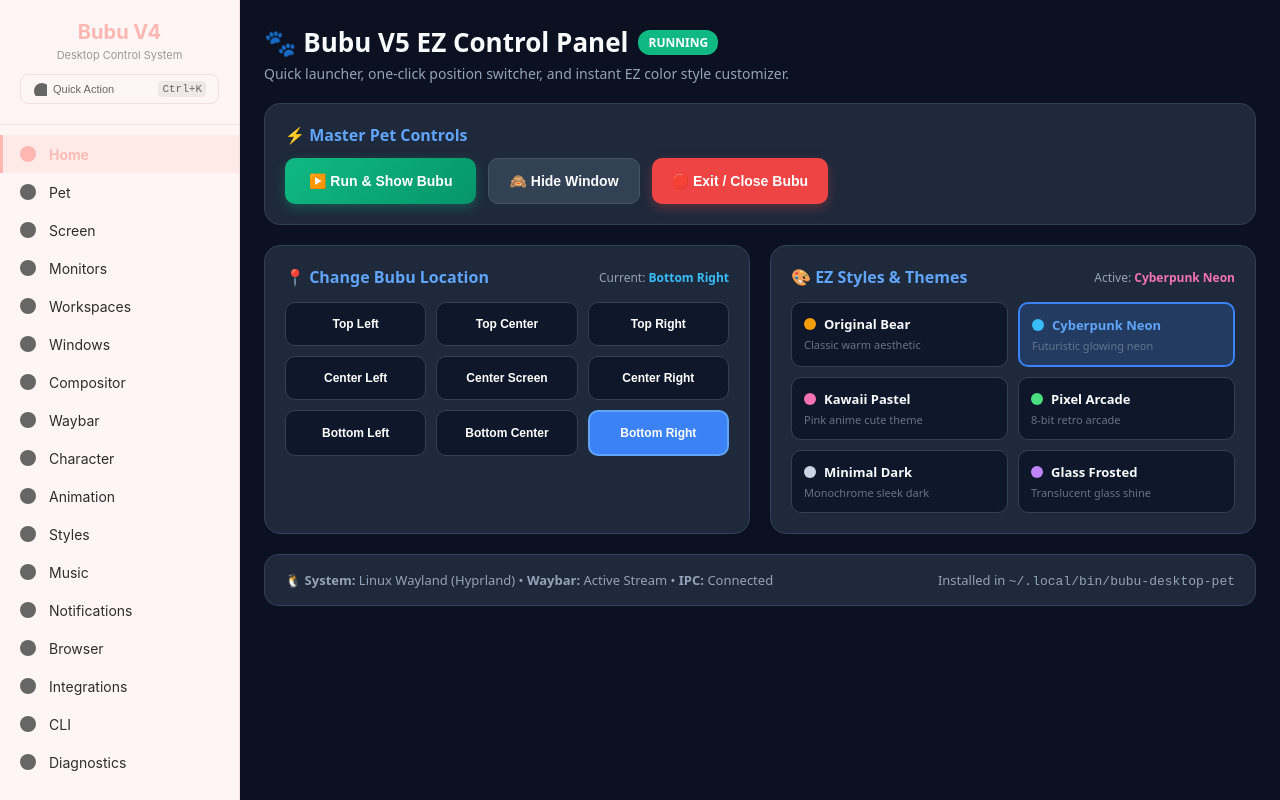
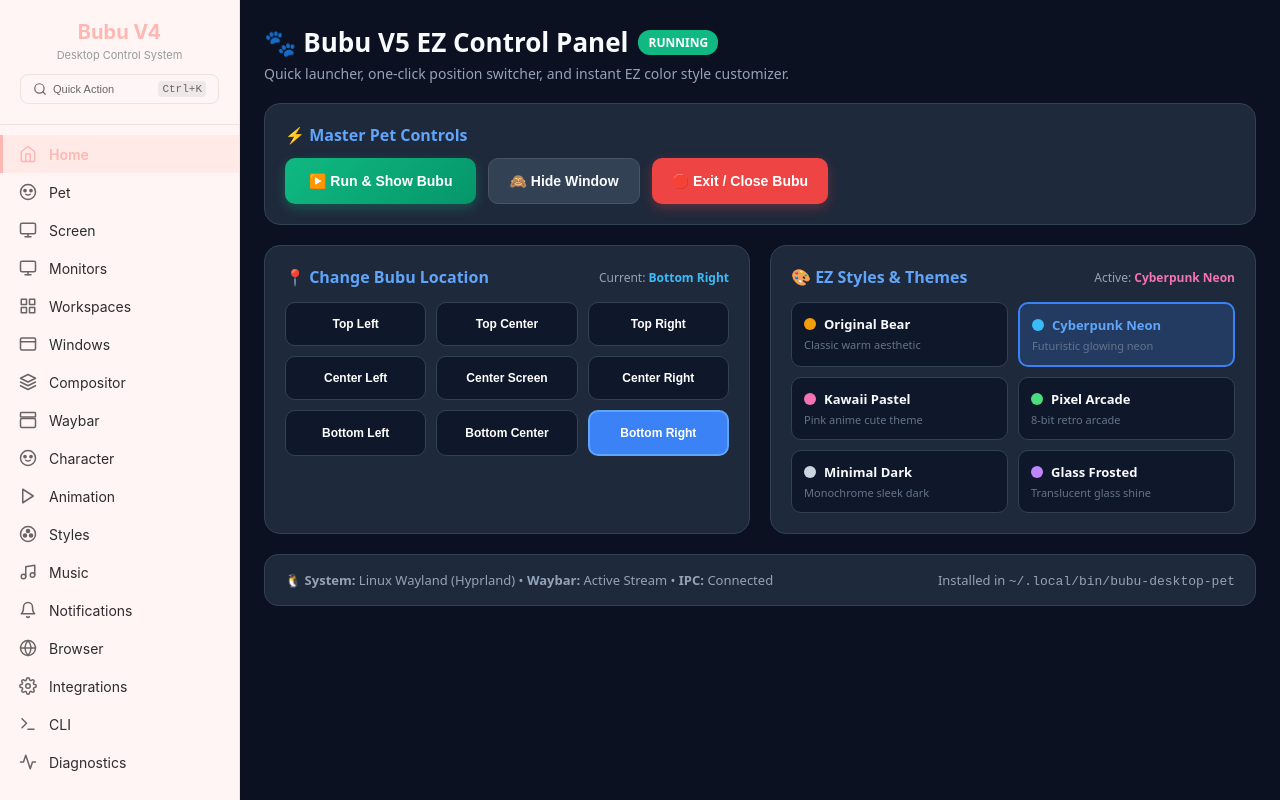
Before and after one commit to Ratanazen/Bubu, a React (Vite) app in the folder apps/control-center/: page / in a window 1280 px wide. Built offline with nearby package versions, Linux system fonts and the light colour scheme.

Commit message:
feat(icons): deploy centralized SVG icon library and replace UI emojis

```diff
--- a/apps/control-center/src/components/Icons.tsx
+++ b/apps/control-center/src/components/Icons.tsx
@@ -1,20 +1,144 @@
 import React from 'react';
-export const HomeIcon = (props: any) => <svg {...props}><circle cx="9" cy="9" r="8" fill="currentColor"/></svg>;
-export const PetIcon = HomeIcon;
-export const ScreenIcon = HomeIcon;
-export const MonitorIcon = HomeIcon;
-export const WorkspaceIcon = HomeIcon;
-export const WindowIcon = HomeIcon;
-export const CompositorIcon = HomeIcon;
-export const WaybarIcon = HomeIcon;
-export const CharacterIcon = HomeIcon;
-export const AnimationIcon = HomeIcon;
-export const StyleIcon = HomeIcon;
-export const MusicIcon = HomeIcon;
-export const NotificationIcon = HomeIcon;
-export const BrowserIcon = HomeIcon;
-export const IntegrationIcon = HomeIcon;
-export const CliIcon = HomeIcon;
-export const DiagnosticIcon = HomeIcon;
-export const SettingsIcon = HomeIcon;
-export const SearchIcon = HomeIcon;
+
+interface IconProps extends React.SVGProps<SVGSVGElement> {
+  size?: number;
+  color?: string;
+}
+
+const defaultProps = (props: IconProps) => ({
+  width: props.size || 18,
+  height: props.size || 18,
+  viewBox: '0 0 24 24',
+  fill: 'none',
+  stroke: props.color || 'currentColor',
+  strokeWidth: 2,
+  strokeLinecap: 'round' as const,
+  strokeLinejoin: 'round' as const,
+  ...props
+});
+
+export const HomeIcon = (props: IconProps) => (
+  <svg {...defaultProps(props)}>
+    <path d="M3 9l9-7 9 7v11a2 2 0 0 1-2 2H5a2 2 0 0 1-2-2z" />
+    <polyline points="9 22 9 12 15 12 15 22" />
+  </svg>
+);
+
+export const PetIcon = (props: IconProps) => (
+  <svg {...defaultProps(props)}>
+    <circle cx="12" cy="12" r="10" />
+    <circle cx="8" cy="10" r="1.5" fill="currentColor" />
+    <circle cx="16" cy="10" r="1.5" fill="currentColor" />
+    <path d="M9 15c1.5 1 4.5 1 6 0" />
+  </svg>
+);
+
+export const ScreenIcon = (props: IconProps) => (
+  <svg {...defaultProps(props)}>
+    <rect x="2" y="3" width="20" height="14" rx="2" ry="2" />
+    <line x1="8" y1="21" x2="16" y2="21" />
+    <line x1="12" y1="17" x2="12" y2="21" />
+  </svg>
+);
+
+export const MonitorIcon = ScreenIcon;
+
+export const WorkspaceIcon = (props: IconProps) => (
+  <svg {...defaultProps(props)}>
+    <rect x="3" y="3" width="7" height="7" />
+    <rect x="14" y="3" width="7" height="7" />
+    <rect x="14" y="14" width="7" height="7" />
+    <rect x="3" y="14" width="7" height="7" />
+  </svg>
+);
+
+export const WindowIcon = (props: IconProps) => (
+  <svg {...defaultProps(props)}>
+    <rect x="2" y="4" width="20" height="16" rx="2" />
+    <line x1="2" y1="9" x2="22" y2="9" />
+  </svg>
+);
+
+export const CompositorIcon = (props: IconProps) => (
+  <svg {...defaultProps(props)}>
+    <polygon points="12 2 2 7 12 12 22 7 12 2" />
+    <polyline points="2 17 12 22 22 17" />
+    <polyline points="2 12 12 17 22 12" />
+  </svg>
+);
+
+export const WaybarIcon = (props: IconProps) => (
+  <svg {...defaultProps(props)}>
+    <rect x="2" y="2" width="20" height="6" rx="1" />
+    <rect x="2" y="10" width="20" height="12" rx="2" />
+  </svg>
+);
+
+export const CharacterIcon = PetIcon;
+
+export const AnimationIcon = (props: IconProps) => (
+  <svg {...defaultProps(props)}>
+    <polygon points="5 3 19 12 5 21 5 3" />
+  </svg>
+);
+
+export const StyleIcon = (props: IconProps) => (
+  <svg {...defaultProps(props)}>
+    <circle cx="12" cy="12" r="10" />
+    <circle cx="12" cy="8" r="2" fill="currentColor" />
+    <circle cx="8" cy="14" r="2" fill="currentColor" />
+    <circle cx="16" cy="14" r="2" fill="currentColor" />
+  </svg>
+);
+
+export const MusicIcon = (props: IconProps) => (
+  <svg {...defaultProps(props)}>
+    <path d="M9 18V5l12-2v13" />
+    <circle cx="6" cy="18" r="3" />
+    <circle cx="18" cy="16" r="3" />
+  </svg>
+);
+
+export const NotificationIcon = (props: IconProps) => (
+  <svg {...defaultProps(props)}>
+    <path d="M18 8A6 6 0 0 0 6 8c0 7-3 9-3 9h18s-3-2-3-9" />
+    <path d="M13.73 21a2 2 0 0 1-3.46 0" />
+  </svg>
+);
+
+export const BrowserIcon = (props: IconProps) => (
+  <svg {...defaultProps(props)}>
+    <circle cx="12" cy="12" r="10" />
+    <line x1="2" y1="12" x2="22" y2="12" />
+    <path d="M12 2a15.3 15.3 0 0 1 4 10 15.3 15.3 0 0 1-4 10 15.3 15.3 0 0 1-4-10 15.3 15.3 0 0 1 4-10z" />
+  </svg>
+);
+
+export const IntegrationIcon = (props: IconProps) => (
+  <svg {...defaultProps(props)}>
+    <circle cx="12" cy="12" r="3" />
+    <path d="M19.4 15a1.65 1.65 0 0 0 .33 1.82l.06.06a2 2 0 0 1 0 2.83 2 2 0 0 1-2.83 0l-.06-.06a1.65 1.65 0 0 0-1.82-.33 1.65 1.65 0 0 0-1 1.51V21a2 2 0 0 1-2 2 2 2 0 0 1-2-2v-.09A1.65 1.65 0 0 0 9 19.4a1.65 1.65 0 0 0-1.82.33l-.06.06a2 2 0 0 1-2.83 0 2 2 0 0 1 0-2.83l.06-.06a1.65 1.65 0 0 0 .33-1.82 1.65 1.65 0 0 0-1.51-1H3a2 2 0 0 1-2-2 2 2 0 0 1 2-2h.09A1.65 1.65 0 0 0 4.6 9a1.65 1.65 0 0 0-.33-1.82l-.06-.06a2 2 0 0 1 0-2.83 2 2 0 0 1 2.83 0l.06.06a1.65 1.65 0 0 0 1.82.33H9a1.65 1.65 0 0 0 1-1.51V3a2 2 0 0 1 2-2 2 2 0 0 1 2 2v.09a1.65 1.65 0 0 0 1 1.51 1.65 1.65 0 0 0 1.82-.33l.06-.06a2 2 0 0 1 2.83 0 2 2 0 0 1 0 2.83l-.06.06a1.65 1.65 0 0 0-.33 1.82V9a1.65 1.65 0 0 0 1.51 1H21a2 2 0 0 1 2 2 2 2 0 0 1-2 2h-.09a1.65 1.65 0 0 0-1.51 1z" />
+  </svg>
+);
+
+export const CliIcon = (props: IconProps) => (
+  <svg {...defaultProps(props)}>
+    <polyline points="4 17 10 11 4 5" />
+    <line x1="12" y1="19" x2="20" y2="19" />
+  </svg>
+);
+
+export const DiagnosticIcon = (props: IconProps) => (
+  <svg {...defaultProps(props)}>
+    <polyline points="22 12 18 12 15 21 9 3 6 12 2 12" />
+  </svg>
+);
+
+export const SettingsIcon = IntegrationIcon;
+
+export const SearchIcon = (props: IconProps) => (
+  <svg {...defaultProps(props)}>
+    <circle cx="11" cy="11" r="8" />
+    <line x1="21" y1="21" x2="16.65" y2="16.65" />
+  </svg>
+);
```
